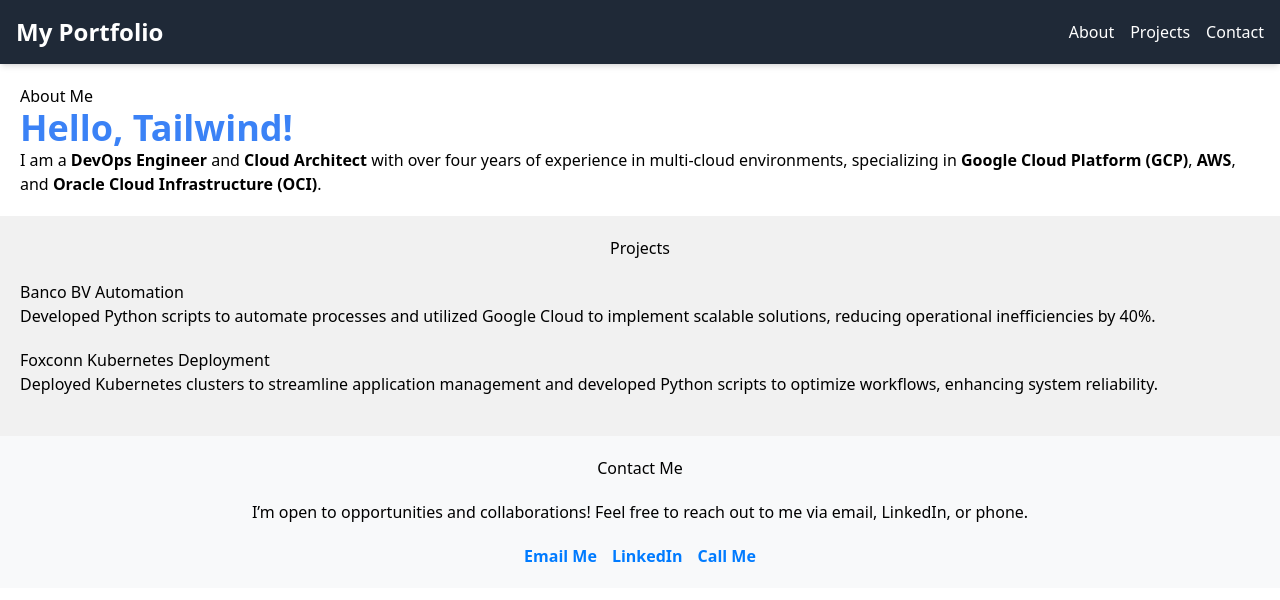
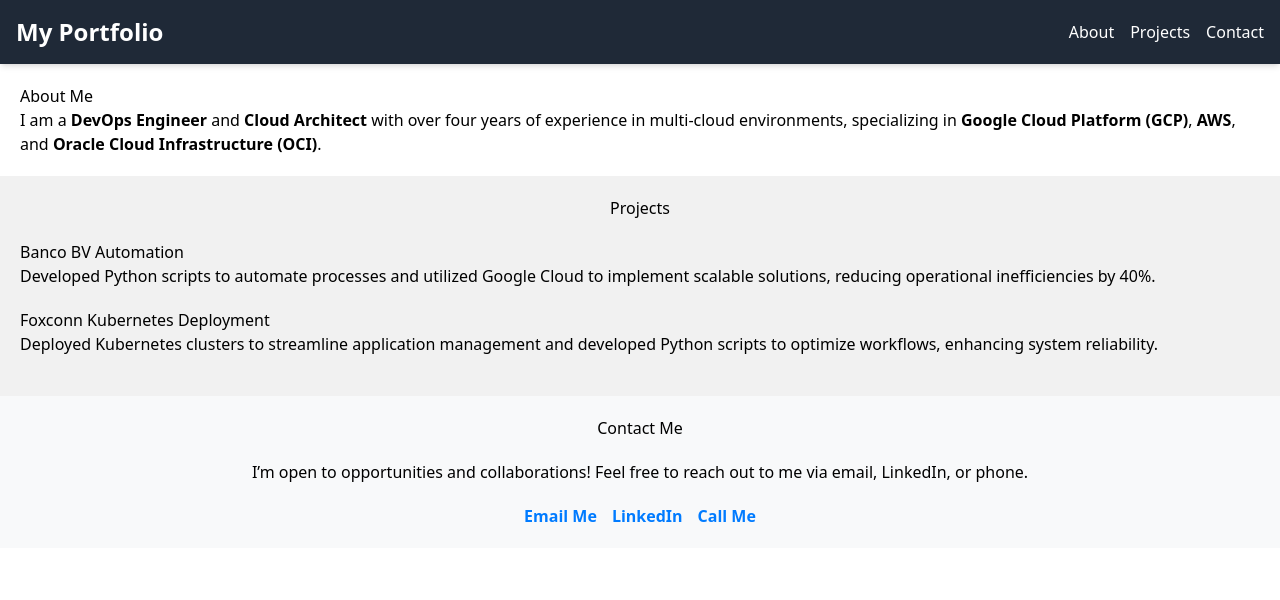
Before and after one commit to janneh2000/my-portfolio, a React (Create React App) app: page / in a window 1280 px wide. Shown: the top 600 px of the page. Built offline with nearby package versions, Linux system fonts and the light colour scheme.

Commit message:
Remove test line from About Me section

```diff
--- a/src/components/AboutMe.js
+++ b/src/components/AboutMe.js
@@ -4,8 +4,6 @@ function AboutMe() {
   return (
     <section id="about" style={{ padding: '20px', backgroundColor: '#ffffff' }}>
       <h2>About Me</h2>
-      <h1 className="text-4xl font-bold text-blue-500">Hello, Tailwind!</h1>
-
       <p>
         I am a <strong>DevOps Engineer</strong> and <strong>Cloud Architect</strong> with over four years of experience
         in multi-cloud environments, specializing in <strong>Google Cloud Platform (GCP)</strong>, <strong>AWS</strong>,
```
